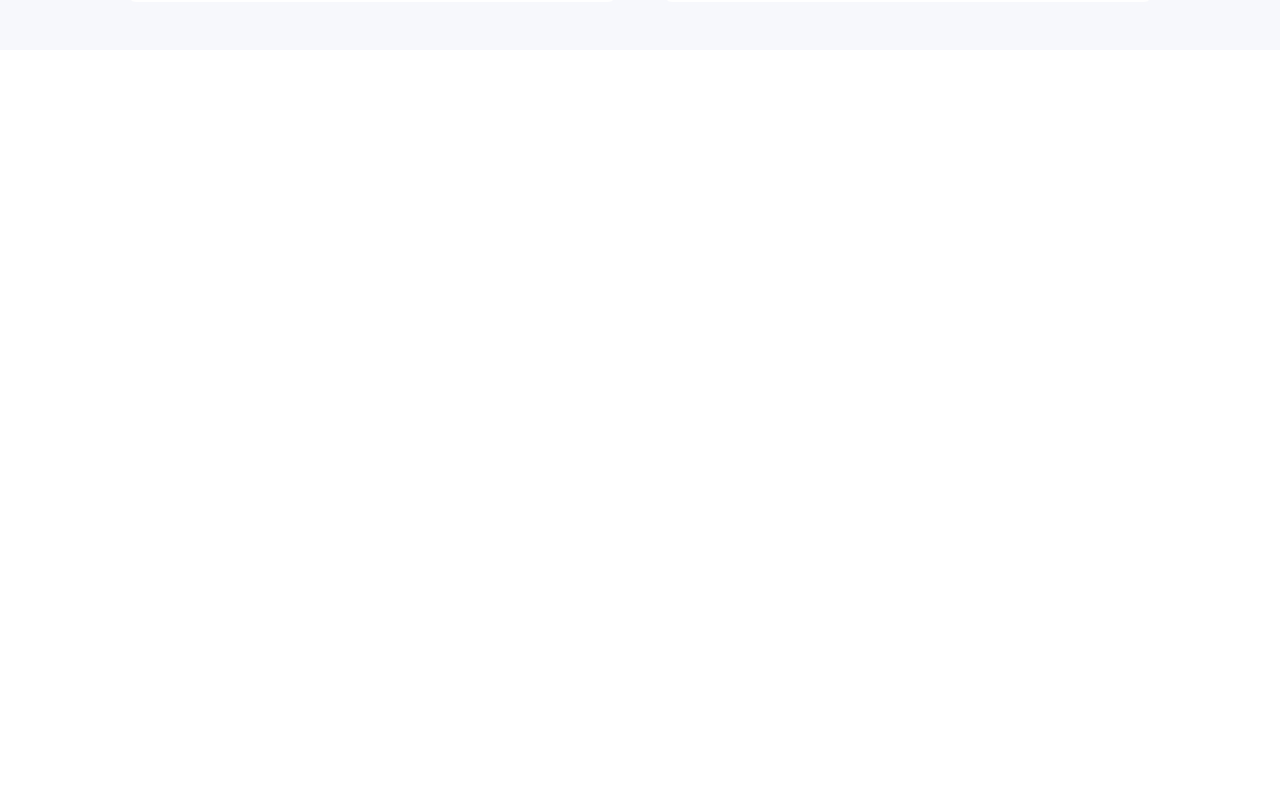
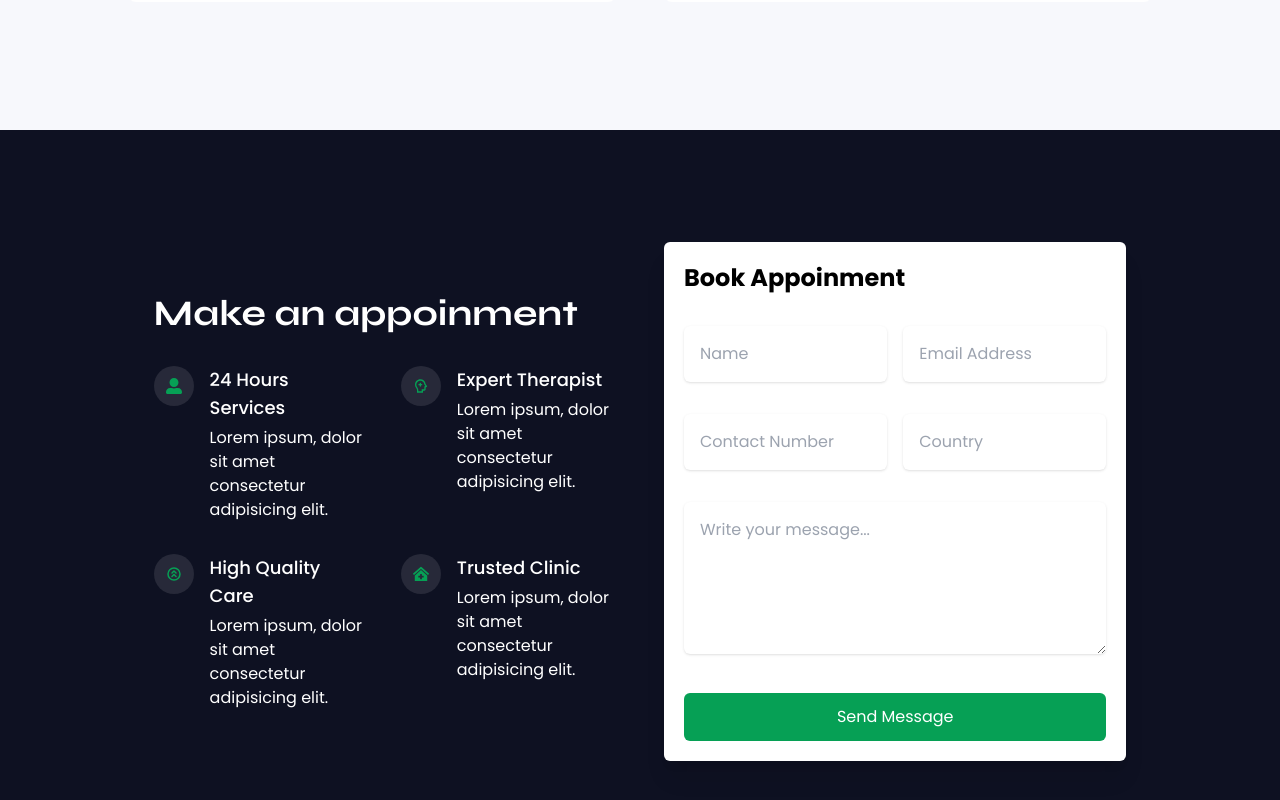
Before and after one commit to Pritamdutta7498/MindLeap-Mental-wellness, a React (Vite) app: page / in a window 1280 px wide. Shown: the part 4414-5214 px from the top of the page. Before the commit the page ends 4464 px from the top, so only its background shows below. Built offline with nearby package versions, Linux system fonts and the light colour scheme.

Commit message:
contact section is complete

```diff
--- a/src/App.jsx
+++ b/src/App.jsx
@@ -8,6 +8,7 @@ import Hero from "./components/Hero";
 import Pricing from "./components/Pricing";
 import Testimonial from "./components/Testimonial";
 import { WorkingStep } from "./components/WorkingStep";
+import Contact from "./components/Contact";
 
 function App() {
   return (
@@ -19,6 +20,7 @@ function App() {
       <WorkingStep/>
       <Pricing/>
       <Testimonial/>
+      <Contact/>
     </div>
   );
 }
--- /dev/null
+++ b/src/components/Contact.jsx
@@ -0,0 +1,114 @@
+import React, { useState } from "react";
+import { FaUserAlt } from "react-icons/fa";
+import { RiPsychotherapyLine } from "react-icons/ri";
+import { PiCaretCircleDoubleUpBold } from "react-icons/pi";
+import { FaClinicMedical } from "react-icons/fa";
+
+const Contact = () => {
+
+
+  const handleSubmit = e =>{
+    e.preventDefault();
+  }
+  return (
+    <div
+      id="contact"
+      className="bg-heroBg flex items-center justify-center py-28 px-8"
+    >
+      <div className="container mx-auto">
+        <div className="md:w-4/5 mx-auto grid grid-cols-1 md:grid-cols-2 items-center md:gap-12 gap-8 ">
+          {/* left side */}
+          <div className="space-y-8">
+            <h2 className="text-4xl font-bold font-secondary mb-4 text-white">
+              Make an appoinment
+            </h2>
+            <div className="grid grid-cols-1 md:grid-cols-2 gap-8 text-white">
+              <div className="flex items-start gap-4">
+                <div className="flex items-center justify-center rounded-full bg-[#ffffff1a] p-3">
+                  <FaUserAlt className="text-primary" />
+                </div>
+                <div className="space-y-1">
+                  <h3 className="text-lg font-medium">24 Hours Services</h3>
+                  <p>
+                    Lorem ipsum, dolor sit amet consectetur adipisicing elit.
+                  </p>
+                </div>
+              </div>
+              <div className="flex items-start gap-4">
+                <div className="flex items-center justify-center rounded-full bg-[#ffffff1a] p-3">
+                  <RiPsychotherapyLine className="text-primary" />
+                </div>
+                <div className="space-y-1">
+                  <h3 className="text-lg font-medium">Expert Therapist</h3>
+                  <p>
+                    Lorem ipsum, dolor sit amet consectetur adipisicing elit.
+                  </p>
+                </div>
+              </div>
+              <div className="flex items-start gap-4">
+                <div className="flex items-center justify-center rounded-full bg-[#ffffff1a] p-3">
+                  <PiCaretCircleDoubleUpBold className="text-primary" />
+                </div>
+                <div className="space-y-1">
+                  <h3 className="text-lg font-medium">High Quality Care</h3>
+                  <p>
+                    Lorem ipsum, dolor sit amet consectetur adipisicing elit.
+                  </p>
+                </div>
+              </div>
+              <div className="flex items-start gap-4">
+                <div className="flex items-center justify-center rounded-full bg-[#ffffff1a] p-3">
+                  <FaClinicMedical className="text-primary" />
+                </div>
+                <div className="space-y-1">
+                  <h3 className="text-lg font-medium">Trusted Clinic</h3>
+                  <p>
+                    Lorem ipsum, dolor sit amet consectetur adipisicing elit.
+                  </p>
+                </div>
+              </div>
+            </div>
+          </div>
+          {/* right side */}
+          <div className="space-y-8 bg-white shadow-xl rounded-md p-5">
+            <h3 className="text-2xl font-bold mb-4">Book Appoinment</h3>
+            <form onSubmit={handleSubmit} className="space-y-8">
+              <div className="flex sm:flex-row flex-col gap-4">
+                <input
+                  type="text"
+                  placeholder="Name"
+                  className="w-full p-4 rounded-md focus:outline-none focus:ring-2 focus:ring-primary shadow"
+                />
+                <input
+                  type="email"
+                  placeholder="Email Address"
+                  className="w-full p-4 rounded-md focus:outline-none focus:ring-2 focus:ring-primary shadow"
+                />
+              </div>
+              <div className="flex sm:flex-row flex-col gap-4">
+                <input
+                  type="tel"
+                  placeholder="Contact Number"
+                  className="w-full p-4 rounded-md focus:outline-none focus:ring-2 focus:ring-primary shadow"
+                />
+                <input
+                  type="text"
+                  placeholder="Country"
+                  className="w-full p-4 rounded-md focus:outline-none focus:ring-2 focus:ring-primary shadow"
+                />
+              </div>
+              <textarea
+                className="w-full p-4 rounded-md focus:outline-none focus:ring-2 focus:ring-primary shadow"
+                rows="5"
+                placeholder="Write your message..."
+              ></textarea>
+              <button type="submit" className="w-full p-3 bg-primary text-white rounded-md hover:bg-primary/80">Send Message</button>
+            </form>
+          </div>
+        </div>
+      </div>
+    </div>
+  );
+};
+
+export default Contact;
--- a/src/components/Navbar.jsx
+++ b/src/components/Navbar.jsx
@@ -143,6 +143,10 @@ const Navbar = () => {
         {/* button */}
         <div className="hidden md:block">
           <a
+            onClick={(e) => {
+              e.preventDefault();
+              handleScrollTo("contact");
+            }}
             href="#contact"
             className="text-white bg-primary hover:bg-primary/90 px-4 py-2 rounded"
           >
@@ -174,6 +178,7 @@ const Navbar = () => {
                 onClick={(e) => {
                   e.preventDefault();
                   handleCloseMenu();
+                  handleScrollTo("contact");
                 }}
               >
                 Contact Us
--- a/src/components/Testimonial.jsx
+++ b/src/components/Testimonial.jsx
@@ -25,7 +25,7 @@ const testimonials = [
 const Testimonial = () => {
   return (
     <div id="testimonial" className="bg-[#f7f8fc] py-12">
-      <div className="container mx-auto">
+      <div className="container mx-auto pb-20">
         <div className="text-center mb-12">
           <h2 className="text-4xl font-bold font-secondary mb-3">
             What Our Clients Say About Us
```
